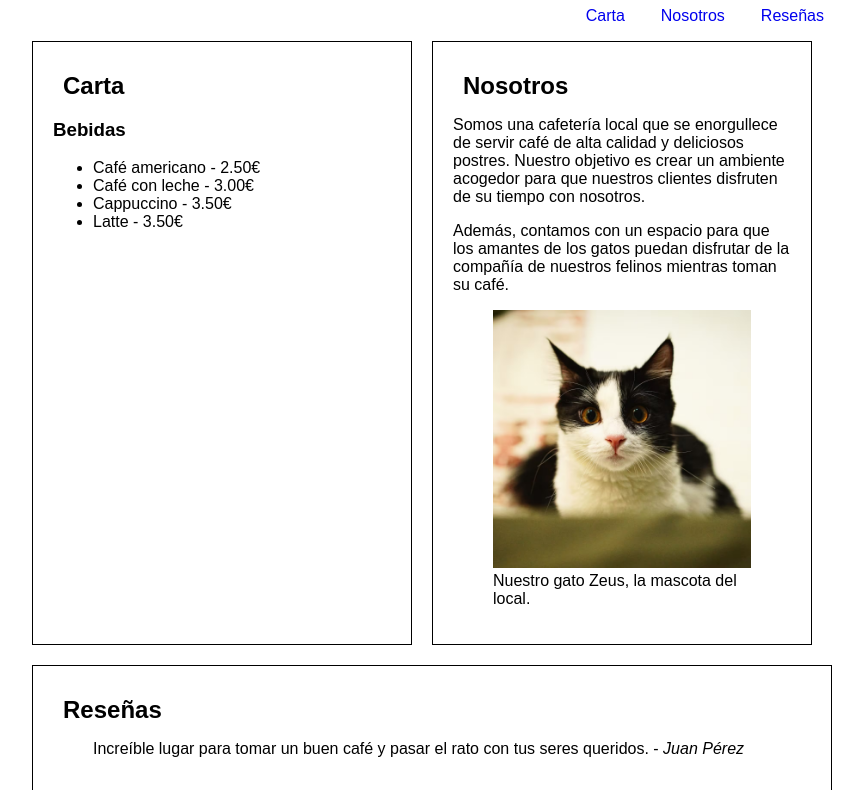
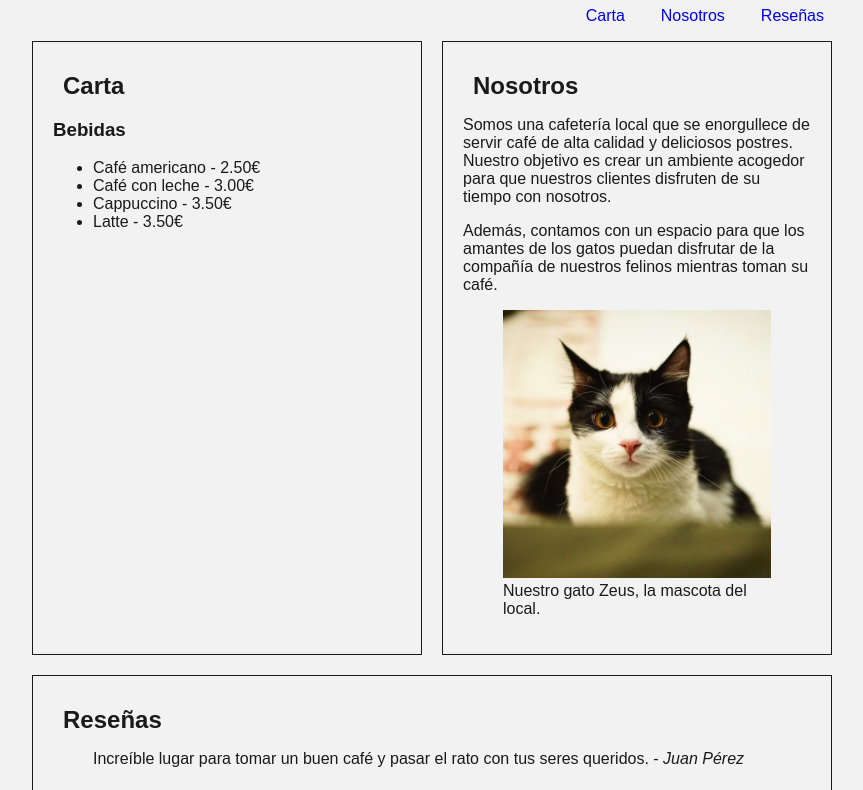
Before and after one commit to OGarciaPerez/cafeteria, a plain HTML site: page index.html in a window 1280 px wide. Shown: the part 73-863 px from the top of the page, without its empty margins (208-1071 px from the left). Drawn offline with Linux system fonts and the light colour scheme.

```diff
--- a/style.css
+++ b/style.css
@@ -4,6 +4,8 @@
 
 body {
   font-family: sans-serif;
+  background-color: var(--color-fondo);
+  color: var(--color-texto);
 }
 
 img {
@@ -20,8 +22,8 @@ aside {
 }
 
 section {
-  border: 1px solid #000000;
-  padding: 20px;
+  border: 1px solid var(--color-texto);
+  padding: var(--espaciado);
 }
 
 h2 {
@@ -31,7 +33,7 @@ h2 {
 nav ul {
   display: flex;
   list-style: none;
-  gap: 20px;
+  gap: var(--espaciado);
   justify-content: right;
   flex-wrap: wrap;
 }
@@ -45,17 +47,23 @@ nav a {
 
 nav a:hover,
 nav a:focus {
-  background-color: #000000;
-  color: #ffffff;
-  box-shadow: 0px 0px 5px #000000;
+  background-color: var(--color-texto);
+  color: var(--color-fondo);
+  box-shadow: 0px 0px 5px var(--color-texto);
 }
 
 main {
   display: grid;
   grid-template-columns: 1fr 1fr;
-  gap: 20px;
+  gap: var(--espaciado);
 }
 
-#resenas{
-  grid-column: span 3;
+#resenas {
+  grid-column: span 2;
 }
+
+:root {
+  --color-texto: #1a1a1a;
+  --color-fondo: #f2f2f2;
+  --espaciado: 20px;
+}
```
